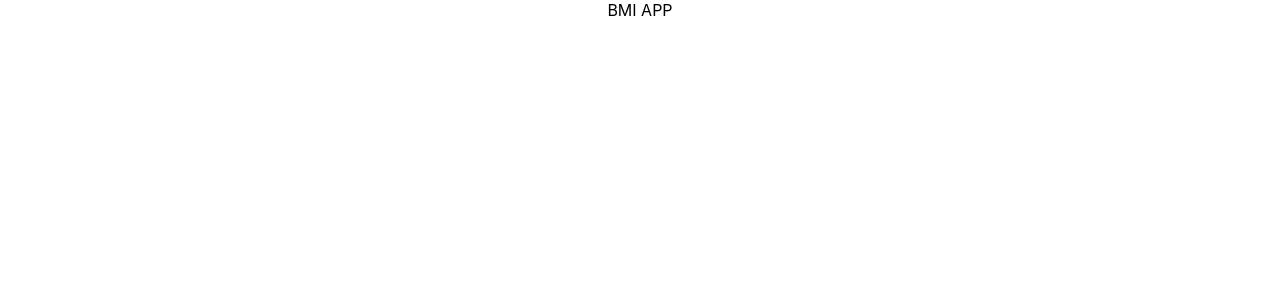
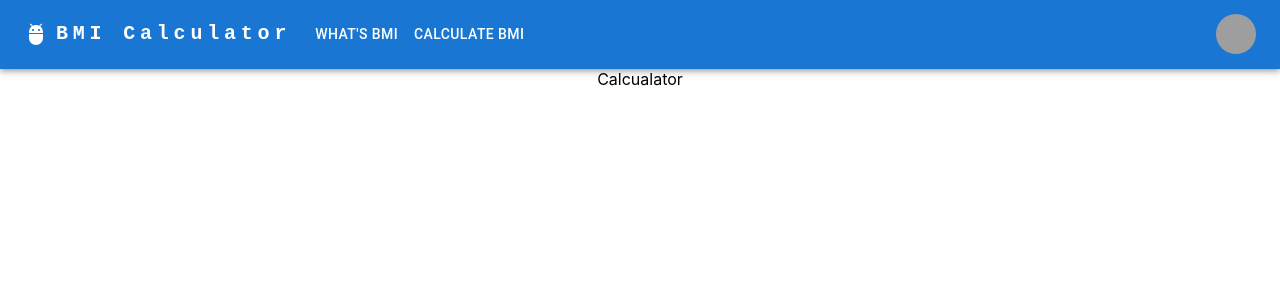
Before and after one commit to mstfrs/patika-bmi-app, a React (Create React App) app: page /calculate in a window 1280 px wide. Shown: the top 300 px of the page. Built offline with nearby package versions, Linux system fonts and the light colour scheme; grey boxes are pictures that could not be loaded.

Commit message:
Router finished

```diff
--- a/package.json
+++ b/package.json
@@ -5,6 +5,7 @@
   "dependencies": {
     "@emotion/react": "^11.9.3",
     "@emotion/styled": "^11.9.3",
+    "@mui/icons-material": "^5.8.4",
     "@mui/material": "^5.9.2",
     "@testing-library/jest-dom": "^5.16.4",
     "@testing-library/react": "^13.3.0",
@@ -12,6 +13,7 @@
     "axios": "^0.27.2",
     "react": "^18.2.0",
     "react-dom": "^18.2.0",
+    "react-router-dom": "^6.3.0",
     "react-scripts": "5.0.1",
     "web-vitals": "^2.1.4"
   },
--- a/src/App.js
+++ b/src/App.js
@@ -1,12 +1,11 @@
 import "./App.css";
-
+import Navbar from "./components/Navbar";
+import BmiRouter from "./router/BmiRouter";
 
 function App() {
   return (
     <div className="App">
-
-      BMI APP
-
+      <BmiRouter />
     </div>
   );
 }
--- /dev/null
+++ b/src/components/Navbar.js
@@ -0,0 +1,188 @@
+import * as React from "react";
+import AppBar from "@mui/material/AppBar";
+import Box from "@mui/material/Box";
+import Toolbar from "@mui/material/Toolbar";
+import IconButton from "@mui/material/IconButton";
+import Typography from "@mui/material/Typography";
+import Menu from "@mui/material/Menu";
+import MenuIcon from "@mui/icons-material/Menu";
+import Container from "@mui/material/Container";
+import Avatar from "@mui/material/Avatar";
+import Button from "@mui/material/Button";
+import Tooltip from "@mui/material/Tooltip";
+import MenuItem from "@mui/material/MenuItem";
+import AdbIcon from "@mui/icons-material/Adb";
+import { Link, NavLink, useNavigate } from "react-router-dom";
+
+const pages = ["What's BMI?", "Calculate BMI", "About"];
+const settings = ["Profile", "Account", "Dashboard", "Logout"];
+
+const ResponsiveAppBar = () => {
+  const navigate = useNavigate();
+
+  const [anchorElNav, setAnchorElNav] = React.useState(null);
+  const [anchorElUser, setAnchorElUser] = React.useState(null);
+
+  const handleOpenNavMenu = (event) => {
+    setAnchorElNav(event.currentTarget);
+  };
+  const handleOpenUserMenu = (event) => {
+    setAnchorElUser(event.currentTarget);
+  };
+
+  const handleCloseNavMenu = () => {
+    setAnchorElNav(null);
+  };
+
+  const handleCloseUserMenu = () => {
+    setAnchorElUser(null);
+  };
+
+  return (
+    <AppBar position="static">
+      <Container maxWidth="xl">
+        <Toolbar disableGutters>
+          <AdbIcon sx={{ display: { xs: "none", md: "flex" }, mr: 1 }} />
+          <Typography
+            variant="h6"
+            noWrap
+            component="a"
+            href="/"
+            sx={{
+              mr: 2,
+              display: { xs: "none", md: "flex" },
+              fontFamily: "monospace",
+              fontWeight: 700,
+              letterSpacing: ".3rem",
+              color: "inherit",
+              textDecoration: "none",
+            }}
+          >
+            BMI Calculator
+          </Typography>
+
+          <Box sx={{ flexGrow: 1, display: { xs: "flex", md: "none" } }}>
+            <IconButton
+              size="large"
+              aria-label="account of current user"
+              aria-controls="menu-appbar"
+              aria-haspopup="true"
+              onClick={handleOpenNavMenu}
+              color="inherit"
+            >
+              <MenuIcon />
+            </IconButton>
+            <Menu
+              id="menu-appbar"
+              anchorEl={anchorElNav}
+              anchorOrigin={{
+                vertical: "bottom",
+                horizontal: "left",
+              }}
+              keepMounted
+              transformOrigin={{
+                vertical: "top",
+                horizontal: "left",
+              }}
+              open={Boolean(anchorElNav)}
+              onClose={handleCloseNavMenu}
+              sx={{
+                display: { xs: "block", md: "none" },
+              }}
+            >
+              {/* {pages.map((page) => (
+                <MenuItem key={page} onClick={handleCloseNavMenu}>
+                  <Typography textAlign="center">{page}</Typography>
+                </MenuItem>
+              ))} */}
+
+              <MenuItem key="What's BMI?" onClick={handleCloseNavMenu}>
+                <Typography textAlign="center" onClick={() => navigate("/")}>
+                  What's BMI
+                </Typography>
+              </MenuItem>
+              <MenuItem key="Calculate BMI?" onClick={handleCloseNavMenu}>
+                <Typography
+                  textAlign="center"
+                  onClick={() => navigate("/calculate")}
+                >
+                  Calculate BMI
+                </Typography>
+              </MenuItem>
+            </Menu>
+          </Box>
+          <AdbIcon sx={{ display: { xs: "flex", md: "none" }, mr: 1 }} />
+          <Typography
+            variant="h5"
+            noWrap
+            component="a"
+            href=""
+            sx={{
+              mr: 2,
+              display: { xs: "flex", md: "none" },
+              flexGrow: 1,
+              fontFamily: "monospace",
+              fontWeight: 700,
+              letterSpacing: ".3rem",
+              color: "inherit",
+              textDecoration: "none",
+            }}
+          >
+            BMI Calculator
+          </Typography>
+          <Box sx={{ flexGrow: 1, display: { xs: "none", md: "flex" } }}>
+            <Button
+              key="What's BMI"
+              onClick={() => {
+                return handleCloseNavMenu, navigate("/");
+              }}
+              sx={{ my: 2, color: "white", display: "block" }}
+            >
+              What's BMI
+            </Button>
+            <Button
+              key="Calculate BMI"
+              onClick={() => {
+                return handleCloseNavMenu, navigate("/calculate");
+              }}
+              sx={{ my: 2, color: "white", display: "block" }}
+            >
+              Calculate BMI
+            </Button>
+          </Box>
+
+          <Box sx={{ flexGrow: 0 }}>
+            <Tooltip title="Open settings">
+              <IconButton onClick={handleOpenUserMenu} sx={{ p: 0 }}>
+                <Avatar alt="Remy Sharp" src="/static/images/avatar/2.jpg" />
+              </IconButton>
+            </Tooltip>
+            <Menu
+              sx={{ mt: "45px" }}
+              id="menu-appbar"
+              anchorEl={anchorElUser}
+              anchorOrigin={{
+                vertical: "top",
+                horizontal: "right",
+              }}
+              keepMounted
+              transformOrigin={{
+                vertical: "top",
+                horizontal: "right",
+              }}
+              open={Boolean(anchorElUser)}
+              onClose={handleCloseUserMenu}
+            >
+              {settings.map((setting) => (
+                <MenuItem key={setting} onClick={handleCloseUserMenu}>
+                  <Typography textAlign="center">{setting}</Typography>
+                </MenuItem>
+              ))}
+            </Menu>
+          </Box>
+        </Toolbar>
+      </Container>
+    </AppBar>
+  );
+};
+export default ResponsiveAppBar;
--- /dev/null
+++ b/src/pages/Calcualator.js
@@ -0,0 +1,7 @@
+import React from "react";
+
+const Calcualator = () => {
+  return <div>Calcualator</div>;
+};
+
+export default Calcualator;
--- /dev/null
+++ b/src/pages/Main.js
@@ -0,0 +1,7 @@
+import React from "react";
+
+const Main = () => {
+  return <div>Main</div>;
+};
+
+export default Main;
--- /dev/null
+++ b/src/router/BmiRouter.js
@@ -0,0 +1,19 @@
+import React from "react";
+import { BrowserRouter as Router, Routes, Route } from "react-router-dom";
+import Calcualator from "../pages/Calcualator";
+import Main from "../pages/Main";
+import Navbar from "../components/Navbar";
+
+const BmiRouter = () => {
+  return (
+    <Router>
+      <Navbar />
+      <Routes>
+        <Route path="/" element={<Main />} />
+        <Route path="/calculate" element={<Calcualator />} />
+      </Routes>
+    </Router>
+  );
+};
+
+export default BmiRouter;
```
Also changed, not shown: 1 other file (tests, documents, lock files or other folders).
